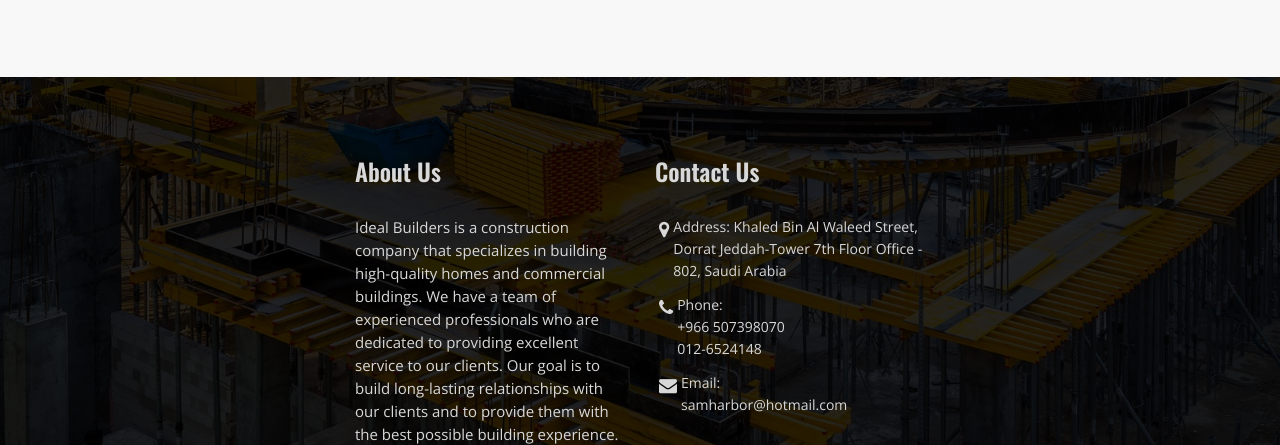
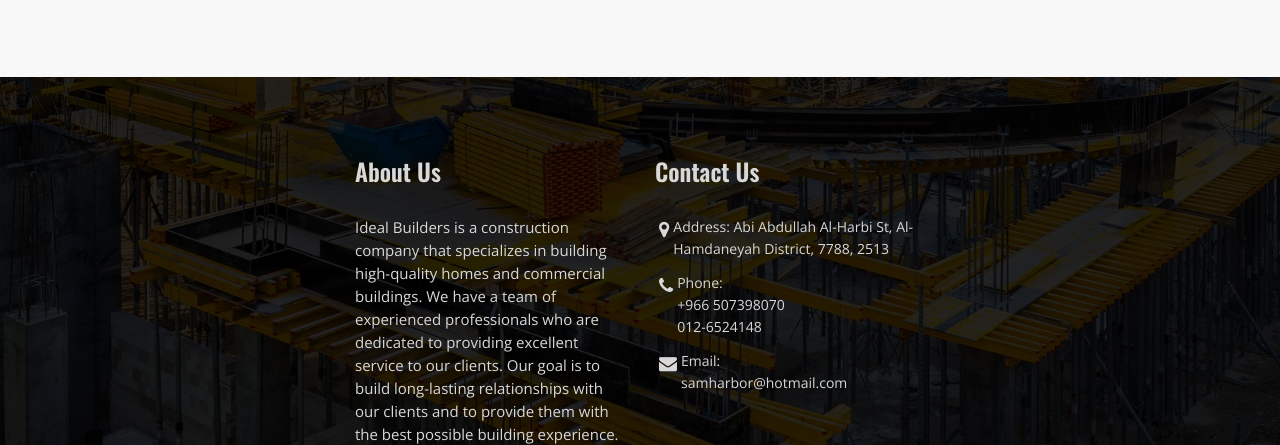
Before and after one commit to Omar-Omaya/Construction, a plain HTML site: page index.html in a window 1280 px wide. Shown: the part 6175-6620 px from the top of the page. Drawn offline with nearby package versions, Linux system fonts and the light colour scheme; some packages are replaced by stand-ins of ours.

Commit message:
address update

```diff
--- a/index.html
+++ b/index.html
@@ -701,7 +701,7 @@
                     <div class="footer-widget col-lg-3 col-md-6 col-12 mb-40">
                         <h4 class="title"><span class="text">Contact Us</span></h4>
                         <ul>
-                            <li><i class="fa fa-map-marker mx-1"></i><span>Address: Khaled Bin Al Waleed Street, Dorrat Jeddah-Tower 7th Floor Office - 802, Saudi Arabia</span></li>
+                            <ul><li><i class="fa fa-map-marker mx-1"></i><span>Address: Abi Abdullah Al-Harbi St, Al-Hamdaneyah District, 7788, 2513</span></li>
                             <li><i class="fa fa-phone mx-1"></i><span>Phone: <a href="tel:+966507398070">+966 507398070</a> <a href="tel:0126524148">012-6524148</a></span></li>
                             <li><i class="fa fa-envelope mx-1"></i><span>Email: <a href="mailto:samharbor@hotmail.com">samharbor@hotmail.com</a></span></li>
                         </ul>
```
